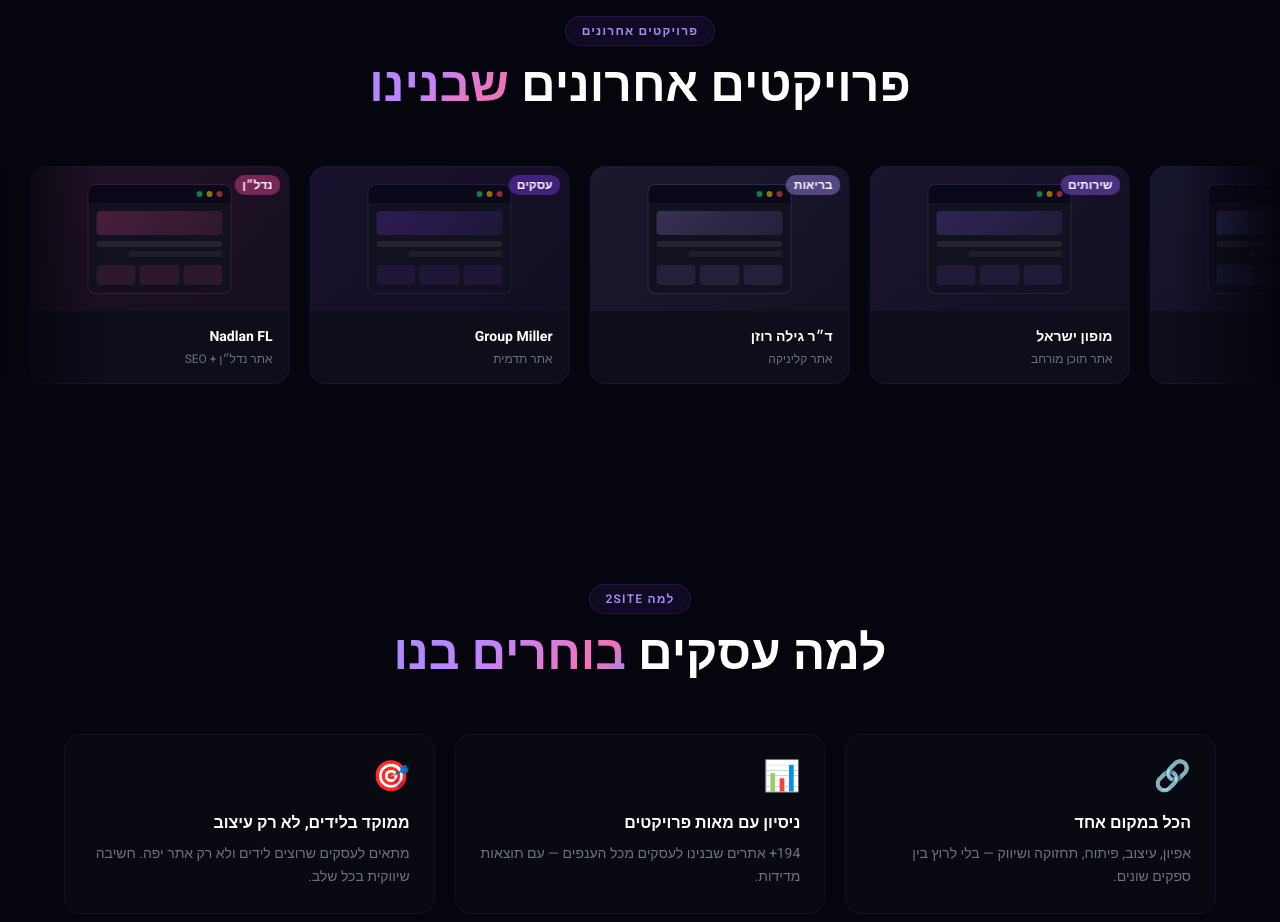
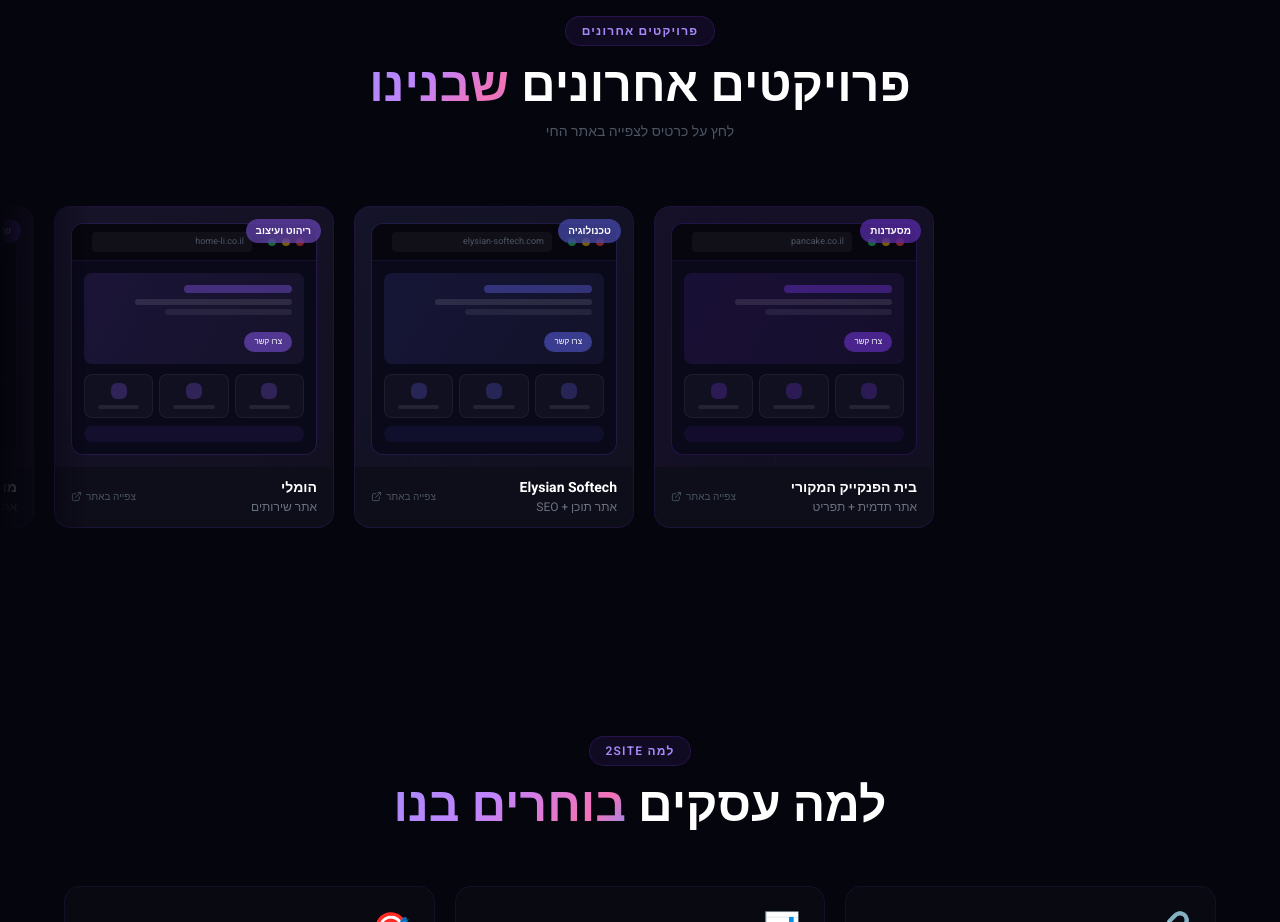
Before and after one commit to vovalag12341-lab/2site-landing, a React (Vite) app: page / in a window 1280 px wide. Shown: the part 1960-2882 px from the top of the page. Built offline with nearby package versions, Linux system fonts and the light colour scheme; no server answers.

Commit message:
File changes

```diff
--- a/src/components/landing/Projects.jsx
+++ b/src/components/landing/Projects.jsx
@@ -1,81 +1,189 @@
+import { useRef, useState, useEffect } from "react";
+import { ExternalLink } from "lucide-react";
+
 const projects = [
-  { name: "בית הפנקייק המקורי", type: "אתר תדמית + מנו", tag: "מסעדנות", color: "#7c3aed" },
-  { name: "Elysian Softech", type: "אתר תוכן + SEO", tag: "טכנולוגיה", color: "#a855f7" },
-  { name: "הומלי", type: "אתר שירותים", tag: "ריהוט ועיצוב", color: "#6366f1" },
-  { name: "מופון ישראל", type: "אתר תוכן מורחב", tag: "שירותים", color: "#8b5cf6" },
-  { name: "ד״ר גילה רוזן", type: "אתר קליניקה", tag: "בריאות", color: "#a78bfa" },
-  { name: "Group Miller", type: "אתר תדמית", tag: "עסקים", color: "#7c3aed" },
-  { name: "Nadlan FL", type: "אתר נדל״ן + SEO", tag: "נדל״ן", color: "#ec4899" },
-  { name: "דרך השף", type: "אתר שירותי קייטרינג", tag: "קולינריה", color: "#f472b6" },
-  { name: "Top Safe", type: "אתר תוכן + לידים", tag: "ביטחון", color: "#c084fc" },
-  { name: "Living Group Webinars", type: "אתר ווביניארים", tag: "חינוך", color: "#818cf8" },
+  {
+    name: "בית הפנקייק המקורי",
+    type: "אתר תדמית + תפריט",
+    tag: "מסעדנות",
+    url: "https://pancake.co.il",
+    color: "#7c3aed",
+    accent: "#a855f7",
+  },
+  {
+    name: "Elysian Softech",
+    type: "אתר תוכן + SEO",
+    tag: "טכנולוגיה",
+    url: "https://elysian-softech.com",
+    color: "#6366f1",
+    accent: "#818cf8",
+  },
+  {
+    name: "הומלי",
+    type: "אתר שירותים",
+    tag: "ריהוט ועיצוב",
+    url: "https://home-li.co.il",
+    color: "#8b5cf6",
+    accent: "#a78bfa",
+  },
+  {
+    name: "מופון ישראל",
+    type: "אתר תוכן מורחב",
+    tag: "שירותים",
+    url: "https://mufonisrael.com",
+    color: "#7c3aed",
+    accent: "#c084fc",
+  },
+  {
+    name: "דרך השף / Food Steps",
+    type: "אתר שירותי קייטרינג",
+    tag: "קולינריה",
+    url: "https://food-steps.co.il",
+    color: "#ec4899",
+    accent: "#f472b6",
+  },
+  {
+    name: "Group Miller",
+    type: "אתר תדמית עסקי",
+    tag: "עסקים",
+    url: "https://g-miller.net",
+    color: "#a855f7",
+    accent: "#c084fc",
+  },
 ];
 
-// Visual mockup card per project
-function ProjectCard({ project }) {
-  const initials = project.name.slice(0, 2);
+// Browser-style mockup thumbnail
+function BrowserMockup({ project }) {
   return (
-    <div
-      className="flex-shrink-0 rounded-2xl overflow-hidden cursor-default select-none"
-      style={{
-        width: "260px",
-        background: "#0e0d1a",
-        border: "1px solid rgba(124,58,237,0.15)",
-        transition: "all 0.3s ease",
-      }}
-      onMouseEnter={(e) => {
-        e.currentTarget.style.borderColor = `${project.color}60`;
-        e.currentTarget.style.boxShadow = `0 0 30px ${project.color}20`;
-        e.currentTarget.style.transform = "translateY(-4px)";
-      }}
-      onMouseLeave={(e) => {
-        e.currentTarget.style.borderColor = "rgba(124,58,237,0.15)";
-        e.currentTarget.style.boxShadow = "none";
-        e.currentTarget.style.transform = "translateY(0)";
-      }}
-    >
-      {/* Thumbnail area */}
-      <div className="relative h-36 flex items-center justify-center overflow-hidden"
-        style={{ background: `linear-gradient(135deg, ${project.color}18 0%, ${project.color}08 100%)` }}>
-        <div className="absolute inset-0 grid-bg opacity-40" />
-        {/* Mock browser */}
-        <div className="relative w-36 rounded-lg overflow-hidden"
-          style={{ background: "#12111e", border: `1px solid ${project.color}30` }}>
-          <div className="flex items-center gap-1 px-2 py-1.5" style={{ background: "#0a091a" }}>
-            <div className="w-1.5 h-1.5 rounded-full bg-red-500/60" />
-            <div className="w-1.5 h-1.5 rounded-full bg-yellow-500/60" />
-            <div className="w-1.5 h-1.5 rounded-full bg-green-500/60" />
-          </div>
-          <div className="p-2">
-            <div className="h-6 w-full rounded mb-1.5"
-              style={{ background: `linear-gradient(135deg, ${project.color}40, ${project.color}20)` }} />
-            <div className="h-1.5 w-full rounded mb-1" style={{ background: "rgba(255,255,255,0.08)" }} />
-            <div className="h-1.5 w-3/4 rounded mb-1" style={{ background: "rgba(255,255,255,0.05)" }} />
-            <div className="grid grid-cols-3 gap-1 mt-2">
-              {[0,1,2].map(i => (
-                <div key={i} className="h-5 rounded" style={{ background: `${project.color}20` }} />
-              ))}
-            </div>
+    <div className="w-full rounded-xl overflow-hidden"
+      style={{ background: "#0a091a", border: `1px solid ${project.color}35` }}>
+      {/* Browser bar */}
+      <div className="flex items-center gap-2 px-3 py-2" style={{ background: "#07060f", borderBottom: `1px solid ${project.color}20` }}>
+        <div className="flex gap-1.5">
+          <div className="w-2 h-2 rounded-full bg-red-500/50" />
+          <div className="w-2 h-2 rounded-full bg-yellow-500/50" />
+          <div className="w-2 h-2 rounded-full bg-green-500/50" />
+        </div>
+        <div className="flex-1 mx-2 px-2 py-0.5 rounded text-xs text-gray-600"
+          style={{ background: "rgba(255,255,255,0.04)", fontSize: "9px" }}>
+          {project.url.replace("https://", "")}
+        </div>
+      </div>
+      {/* Page content mockup */}
+      <div className="p-3">
+        {/* Hero strip */}
+        <div className="rounded-lg p-3 mb-2.5"
+          style={{ background: `linear-gradient(120deg, ${project.color}22 0%, ${project.accent}12 100%)` }}>
+          <div className="h-2 rounded mb-1.5" style={{ width: "55%", background: `${project.color}60` }} />
+          <div className="h-1.5 rounded mb-1" style={{ width: "80%", background: "rgba(255,255,255,0.1)" }} />
+          <div className="h-1.5 rounded mb-3" style={{ width: "65%", background: "rgba(255,255,255,0.07)" }} />
+          <div className="inline-flex items-center px-2.5 py-1 rounded-full text-white" style={{ background: `${project.color}80`, fontSize: "8px", fontFamily: "'Heebo', sans-serif" }}>
+            צרו קשר
           </div>
         </div>
-        {/* Tag badge */}
-        <div className="absolute top-2 right-2 text-xs font-semibold px-2 py-0.5 rounded-full text-white"
-          style={{ background: `${project.color}70`, backdropFilter: "blur(8px)" }}>
+        {/* Cards row */}
+        <div className="grid grid-cols-3 gap-1.5 mb-2">
+          {[0, 1, 2].map(i => (
+            <div key={i} className="rounded-lg p-2" style={{ background: "rgba(255,255,255,0.03)", border: "1px solid rgba(255,255,255,0.05)" }}>
+              <div className="w-4 h-4 rounded-md mb-1.5 mx-auto" style={{ background: `${project.color}40` }} />
+              <div className="h-1 rounded mx-auto" style={{ width: "80%", background: "rgba(255,255,255,0.08)" }} />
+            </div>
+          ))}
+        </div>
+        {/* Footer strip */}
+        <div className="h-4 rounded-lg" style={{ background: `${project.color}15` }} />
+      </div>
+    </div>
+  );
+}
+
+function ProjectCard({ project }) {
+  const [hovered, setHovered] = useState(false);
+
+  return (
+    <a
+      href={project.url}
+      target="_blank"
+      rel="noopener noreferrer"
+      className="flex-shrink-0 rounded-2xl overflow-hidden block"
+      style={{
+        width: "280px",
+        background: "#0e0d1a",
+        border: hovered ? `1px solid ${project.color}55` : "1px solid rgba(124,58,237,0.14)",
+        boxShadow: hovered ? `0 0 35px ${project.color}22` : "none",
+        transform: hovered ? "translateY(-5px)" : "translateY(0)",
+        transition: "all 0.3s ease",
+        textDecoration: "none",
+        cursor: "pointer",
+      }}
+      onMouseEnter={() => setHovered(true)}
+      onMouseLeave={() => setHovered(false)}
+    >
+      {/* Thumbnail */}
+      <div className="relative p-4 pb-3"
+        style={{ background: `linear-gradient(135deg, ${project.color}12 0%, ${project.accent}07 100%)` }}>
+        <div className="absolute inset-0 grid-bg opacity-30 pointer-events-none" />
+        <div className="relative">
+          <BrowserMockup project={project} />
+        </div>
+        {/* Tag */}
+        <div className="absolute top-3 right-3 text-white text-xs font-semibold px-2.5 py-1 rounded-full"
+          style={{ background: `${project.color}80`, backdropFilter: "blur(8px)", fontSize: "10px" }}>
           {project.tag}
         </div>
       </div>
 
       {/* Info */}
-      <div className="p-4">
-        <h3 className="text-white font-bold text-sm mb-1">{project.name}</h3>
-        <p className="text-gray-500 text-xs">{project.type}</p>
+      <div className="px-4 py-3 flex items-center justify-between">
+        <div>
+          <h3 className="text-white font-bold text-sm mb-0.5 leading-tight">{project.name}</h3>
+          <p className="text-gray-500 text-xs">{project.type}</p>
+        </div>
+        <div className="flex items-center gap-1 text-xs font-medium flex-shrink-0 mr-3 transition-all"
+          style={{ color: hovered ? project.color : "#4b5563" }}>
+          <span style={{ fontSize: "10px" }}>צפייה באתר</span>
+          <ExternalLink size={11} />
+        </div>
       </div>
-    </div>
+    </a>
   );
 }
 
 export default function Projects() {
-  const doubled = [...projects, ...projects];
+  const trackRef = useRef(null);
+  const [isDragging, setIsDragging] = useState(false);
+  const [startX, setStartX] = useState(0);
+  const [scrollLeft, setScrollLeft] = useState(0);
+  const [paused, setPaused] = useState(false);
+
+  // Duplicate for seamless loop
+  const doubled = [...projects, ...projects, ...projects];
+
+  // Touch/drag swipe
+  const onMouseDown = (e) => {
+    setIsDragging(true);
+    setStartX(e.pageX - trackRef.current.offsetLeft);
+    setScrollLeft(trackRef.current.scrollLeft);
+    setPaused(true);
+  };
+  const onMouseMove = (e) => {
+    if (!isDragging) return;
+    e.preventDefault();
+    const x = e.pageX - trackRef.current.offsetLeft;
+    trackRef.current.scrollLeft = scrollLeft - (x - startX);
+  };
+  const onMouseUp = () => { setIsDragging(false); };
+
+  const onTouchStart = (e) => {
+    setStartX(e.touches[0].pageX);
+    setScrollLeft(trackRef.current.scrollLeft);
+    setPaused(true);
+  };
+  const onTouchMove = (e) => {
+    const x = e.touches[0].pageX;
+    trackRef.current.scrollLeft = scrollLeft - (x - startX);
+  };
+  const onTouchEnd = () => setPaused(false);
 
   return (
     <section id="projects" className="py-24 overflow-hidden" style={{ background: "#05050d" }}>
@@ -88,17 +196,47 @@ export default function Projects() {
           <h2 className="text-3xl md:text-5xl font-black text-white">
             פרויקטים אחרונים <span className="brand-gradient-text">שבנינו</span>
           </h2>
+          <p className="text-gray-600 text-sm mt-3">לחץ על כרטיס לצפייה באתר החי</p>
         </div>
       </div>
 
-      {/* Marquee */}
-      <div className="relative overflow-hidden" style={{ maskImage: "linear-gradient(90deg, transparent 0%, black 8%, black 92%, transparent 100%)" }}>
-        <div className="marquee-track gap-5 py-2">
+      {/* Scrollable marquee container */}
+      <div
+        className="relative overflow-hidden"
+        style={{ maskImage: "linear-gradient(90deg, transparent 0%, black 7%, black 93%, transparent 100%)", WebkitMaskImage: "linear-gradient(90deg, transparent 0%, black 7%, black 93%, transparent 100%)" }}
+        onMouseEnter={() => setPaused(true)}
+        onMouseLeave={() => { if (!isDragging) setPaused(false); }}
+      >
+        <div
+          ref={trackRef}
+          className="flex gap-5 py-4"
+          style={{
+            width: "max-content",
+            animation: paused ? "none" : "marqueeProjects 36s linear infinite",
+            cursor: isDragging ? "grabbing" : "grab",
+            overflowX: "hidden",
+            userSelect: "none",
+          }}
+          onMouseDown={onMouseDown}
+          onMouseMove={onMouseMove}
+          onMouseUp={onMouseUp}
+          onMouseLeave={onMouseUp}
+          onTouchStart={onTouchStart}
+          onTouchMove={onTouchMove}
+          onTouchEnd={onTouchEnd}
+        >
           {doubled.map((p, i) => (
             <ProjectCard key={i} project={p} />
           ))}
         </div>
       </div>
+
+      <style>{`
+        @keyframes marqueeProjects {
+          0% { transform: translateX(0); }
+          100% { transform: translateX(calc(-280px * ${projects.length} - 20px * ${projects.length})); }
+        }
+      `}</style>
     </section>
   );
 }
```
